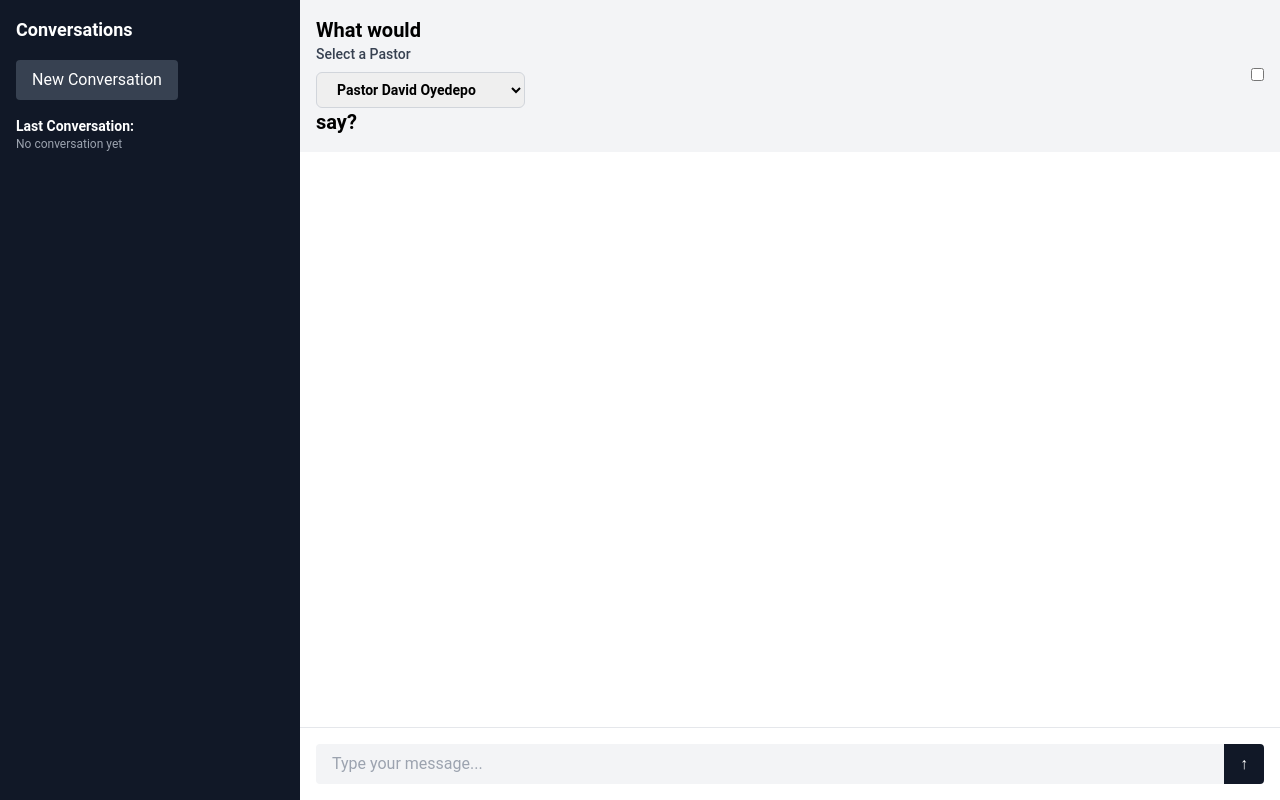
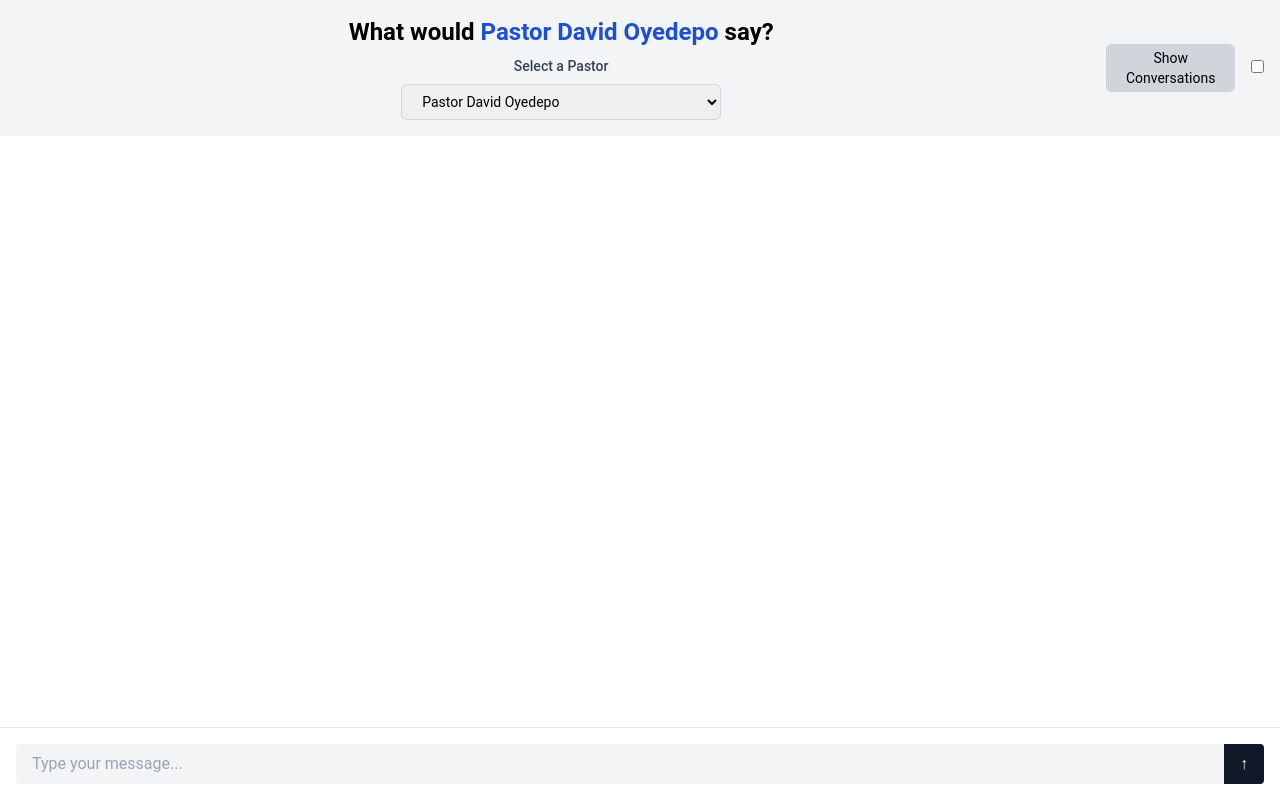
Before and after one commit to Nsima/wwmps, a Next.js app in the folder frontend/: page / in a window 1280 px wide. Built offline with nearby package versions, Linux system fonts and the light colour scheme.

Commit message:
Design Update

```diff
--- a/frontend/package.json
+++ b/frontend/package.json
@@ -2,6 +2,7 @@
   "name": "frontend",
   "version": "0.1.0",
   "private": true,
+  "dev": "vite --host",
   "scripts": {
     "dev": "next dev --turbopack",
     "build": "next build",
--- a/frontend/src/app/page.tsx
+++ b/frontend/src/app/page.tsx
@@ -12,6 +12,10 @@
   const [messages, setMessages] = useState<ChatMessage[]>([]);
   const [question, setQuestion] = useState('');
   const [selectedPastor, setSelectedPastor] = useState('Pastor David Oyedepo');
+  const [showSidebar, setShowSidebar] = useState(false);
+  const [showConversations, setShowConversations] = useState(false);
+
+
 
   const handleSend = () => {
     if (!question.trim()) return;
@@ -27,7 +31,10 @@
   return (
     <div className="flex">
       {/* Sidebar */}
-      <aside className="w-[300px] bg-gray-900 text-white hidden md:block">
+      <aside
+  className={`fixed top-0 left-0 h-screen w-[300px] bg-gray-900 text-white transform transition-transform duration-300 z-40
+    ${showSidebar ? 'translate-x-0' : '-translate-x-full'}`}
+>
         <div className="p-4">
           <h2 className="text-lg font-bold mb-4">Conversations</h2>
           <button className="bg-gray-700 px-4 py-2 rounded mb-4">New Conversation</button>
@@ -42,13 +49,27 @@
       <div className="flex-1 flex flex-col min-h-screen bg-white dark:bg-zinc-900 text-black dark:text-white">
         {/* Header */}
         <header className="flex items-center justify-between p-4 bg-gray-100 dark:bg-zinc-800">
-          <h1 className="text-xl font-semibold">
-            What would <ModelSelector selected={selectedPastor} onChange={setSelectedPastor} /> say?
+        <div className="text-center w-full">
+          <h1 className="text-2xl font-semibold mb-1">
+            What would <span className="text-blue-700">{selectedPastor}</span> say?
           </h1>
+          <div className="w-full max-w-xs mx-auto mt-2">
+            <ModelSelector selected={selectedPastor} onChange={setSelectedPastor} />
+          </div>
+        </div>
+
+          <div className="flex items-center gap-4">
+          <button
+            onClick={() => setShowSidebar(!showSidebar)}
+            className="text-sm px-3 py-1 rounded-md bg-gray-300 dark:bg-zinc-700 hover:bg-gray-400 dark:hover:bg-zinc-600"
+          >
+            {showSidebar ? 'Hide Conversations' : 'Show Conversations'}
+          </button>
           <label className="switch">
             <input type="checkbox" onChange={() => document.documentElement.classList.toggle('dark')} />
             <span className="slider round"></span>
           </label>
+        </div>
         </header>
 
         {/* Chat Messages */}
@@ -73,7 +94,7 @@
             e.preventDefault();
             handleSend();
           }}
-          className="flex items-center p-4 border-t dark:border-gray-700"
+          className="flex items-center p-4 border-t dark:border-gray-700 bg-white dark:bg-zinc-900 sticky bottom-0 z-30"
         >
           <input
             type="text"
@@ -90,6 +111,24 @@
           </button>
         </form>
       </div>
+      {showConversations && (
+        <div className="absolute top-20 right-4 w-72 bg-white dark:bg-zinc-800 shadow-xl border dark:border-zinc-700 rounded-md p-4 z-50">
+          <h2 className="text-sm font-semibold mb-2">Conversations</h2>
+          <p className="text-xs text-gray-500 dark:text-gray-400 mb-4">
+            No previous conversations yet.
+          </p>
+          <button
+            onClick={() => {
+              setMessages([]);
+              setShowConversations(false);
+            }}
+            className="text-sm w-full bg-blue-600 text-white py-2 rounded hover:bg-blue-700"
+          >
+            + New Conversation
+          </button>
+        </div>
+      )}
+
     </div>
   );
 }
--- a/frontend/src/components/Sidebar.tsx
+++ /dev/null
@@ -1,45 +0,0 @@
-'use client';
-
-import { useState } from 'react';
-
-export default function Sidebar({
-  onNewConversation,
-}: {
-  onNewConversation: () => void;
-}) {
-  const [collapsed, setCollapsed] = useState(true);
-
-  return (
-    <aside
-      className={`transition-all duration-300 ${
-        collapsed ? 'w-[50px]' : 'w-[300px]'
-      } h-screen bg-zinc-900 text-white fixed top-0 left-0 z-10 overflow-hidden`}
-    >
-      {/* Toggle Button */}
-      <div className="relative">
-        <button
-          className="absolute top-4 right-[-12px] bg-zinc-700 p-1 rounded-full"
-          onClick={() => setCollapsed(!collapsed)}
-          aria-label="Toggle Sidebar"
-        >
-          {collapsed ? '»' : '«'}
-        </button>
-      </div>
-
-      {/* Content */}
-      <div className={`pt-16 px-4 ${collapsed ? 'opacity-0 pointer-events-none' : 'opacity-100'}`}>
-        <div className="mb-6">
-          <p className="text-xs text-gray-400">Last Conversation</p>
-          <p className="text-sm font-semibold">No conversation yet</p>
-        </div>
-
-        <button
-          className="w-full bg-zinc-700 px-4 py-2 rounded text-sm hover:bg-zinc-600"
-          onClick={onNewConversation}
-        >
-          + New Conversation
-        </button>
-      </div>
-    </aside>
-  );
-}
```
